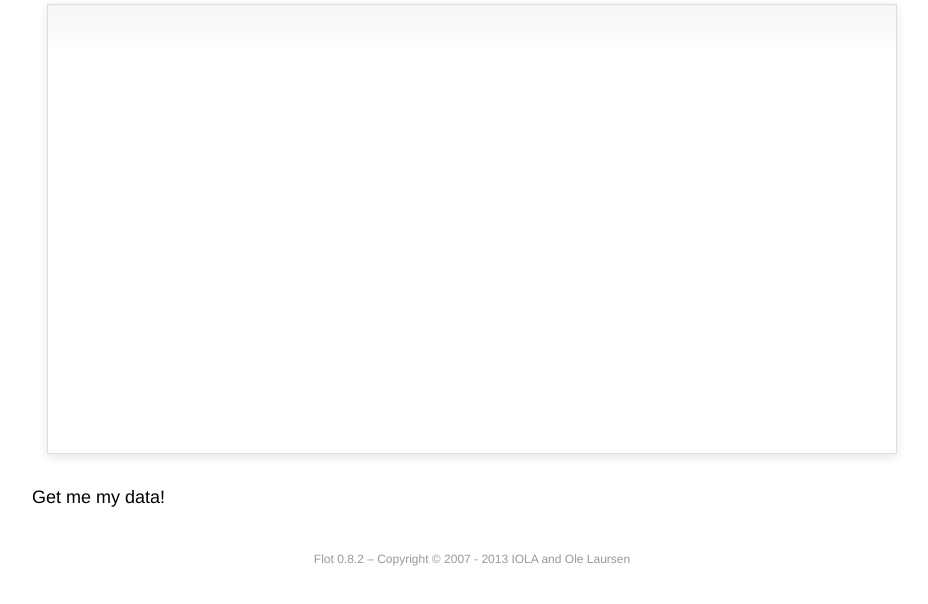
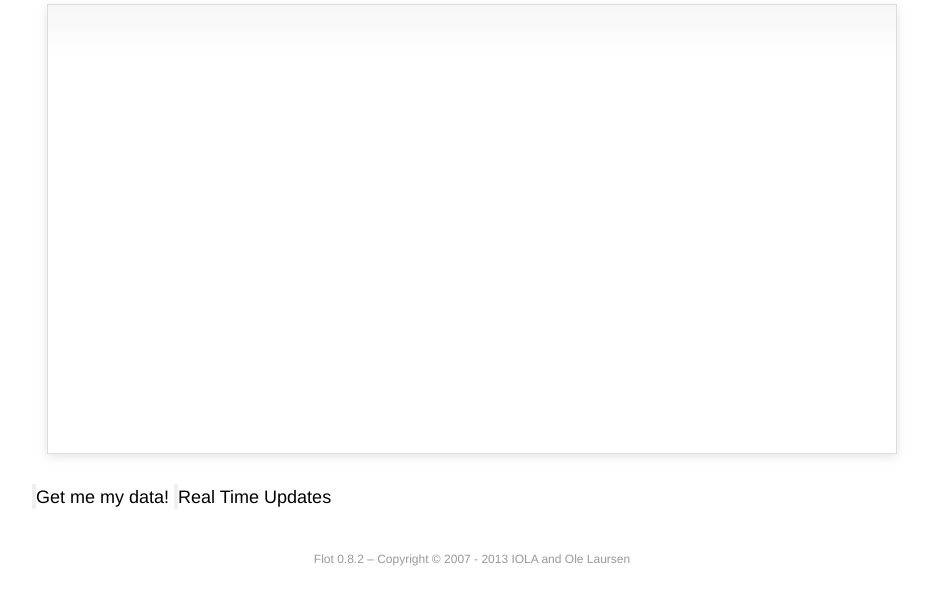
Before and after one commit to captainkirkby/Gears, a website: page node/public/plot.html in a window 1280 px wide. Shown: the part 84-688 px from the top of the page, without its empty margins (168-1096 px from the left). Drawn offline with Linux system fonts and the light colour scheme; no server answers.

Commit message:
Change update text to a button and add button to start real time updates

```diff
--- a/node/public/plot.html
+++ b/node/public/plot.html
@@ -21,7 +21,8 @@
 			<div id="placeholder" class="demo-placeholder"></div>
 		</div>
 
-		<p id="fetch">Get me my data!</p>
+		<input type="button" id="fetch">Get me my data!</input>
+		<input type="button" id="continuousMode">Real Time Updates</input>
 
 	</div>
 
```
